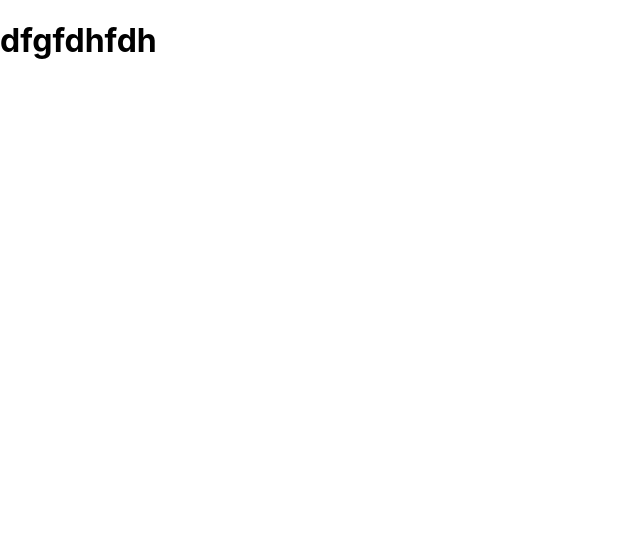
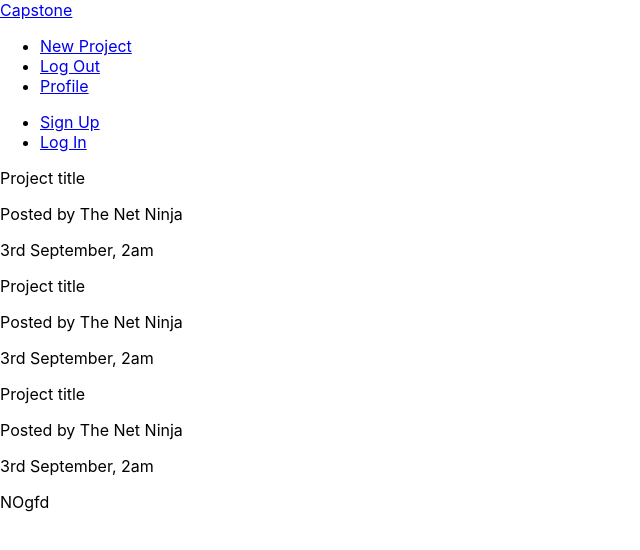
Before and after one commit to ryguybenson/Final-Capstone, a React (Create React App) app: page / in a window 1280 px wide. Shown: the top 550 px of the page, without its empty margins (0-640 px from the left). Built offline with nearby package versions, Linux system fonts and the light colour scheme.

Commit message:
add projectList

```diff
--- a/package.json
+++ b/package.json
@@ -3,6 +3,7 @@
   "version": "0.1.0",
   "private": true,
   "dependencies": {
+    "materialize-css": "^1.0.0-rc.2",
     "react": "^16.8.6",
     "react-dom": "^16.8.6",
     "react-router-dom": "^5.0.0",
--- a/src/App.js
+++ b/src/App.js
@@ -1,5 +1,5 @@
 import React, { Component } from 'react';
-import { BrowserRouter } from 'react-router-dom'
+import { BrowserRouter, Switch, Route } from 'react-router-dom'
 import Navbar from './components/layout/Navbar'
 import Dashboard from './components/dashboard/Dashboard'
 
@@ -10,7 +10,10 @@ class App extends Component {
     return (
       <BrowserRouter>
         <div className="App">
-          <h1>dfgfdhfdh</h1>
+          <Navbar />
+          <Switch>
+            <Route path='/' component={Dashboard} />
+          </Switch>
         </div>
       </BrowserRouter>
     );
--- a/src/components/dashboard/Dashboard.js
+++ b/src/components/dashboard/Dashboard.js
@@ -0,0 +1,22 @@
+import React, { Component } from 'react'
+import ProjectList from '../projects/ProjectList'
+import Notifications from './Notifications'
+
+class Dashboard extends Component {
+  render(){
+    return (
+      <div>
+        <div>
+          <div>
+            <ProjectList />
+          </div>
+          <div>
+            <Notifications />
+          </div>
+        </div>
+      </div>
+    )
+  }
+}
+
+export default Dashboard;
--- a/src/components/dashboard/Notifications.js
+++ b/src/components/dashboard/Notifications.js
@@ -0,0 +1,11 @@
+import React from 'react';
+
+const Notifications = () => {
+  return (
+    <div>
+    <p>NOgfd</p>
+    </div>
+  )
+}
+
+export default Notifications
--- a/src/components/layout/Navbar.js
+++ b/src/components/layout/Navbar.js
@@ -1,13 +1,17 @@
 import React from 'react';
 import { Link } from 'react-router-dom';
+import SignedInLinks from './SignedInLinks';
+import SignedOutLinks from './SignedOutLinks';
 
 const Navbar = () => {
   return (
     <nav className="nav-wrapper grey darken-3">
       <div className="container">
         <Link to='/' className="brand-logo">Capstone</Link>
-        </div>
-        </nav>
+        <SignedInLinks />
+        <SignedOutLinks />
+      </div>
+    </nav>
   )
 }
 
--- a/src/components/layout/SignedInLinks.js
+++ b/src/components/layout/SignedInLinks.js
@@ -0,0 +1,14 @@
+import React from 'react';
+import { NavLink } from 'react-router-dom';
+
+const SignedInLinks = () => {
+  return (
+    <ul className="right">
+      <li><NavLink to='/'>New Project</NavLink></li>
+      <li><NavLink to='/'>Log Out</NavLink></li>
+      <li><NavLink to='/'>Profile</NavLink></li>
+    </ul>
+  )
+}
+
+export default SignedInLinks;
--- a/src/components/layout/SignedOutLinks.js
+++ b/src/components/layout/SignedOutLinks.js
@@ -0,0 +1,14 @@
+import React from 'react';
+import { NavLink } from 'react-router-dom';
+
+const SignedOutLinks = () => {
+    return (
+      <ul className="right">
+        <li><NavLink to='/'>Sign Up</NavLink></li>
+        <li><NavLink to='/'>Log In</NavLink></li>
+      </ul>
+    )
+  }
+
+
+export default SignedOutLinks;
--- a/src/components/projects/ProjectList.js
+++ b/src/components/projects/ProjectList.js
@@ -0,0 +1,35 @@
+import React from 'react'
+
+const ProjectList = () => {
+
+  return (
+
+    <div className="project-list section">
+      <div className="card z-depth-0 project-summary">
+        <div className="card-content grey-text text-darken-3">
+          <span className="card-title ">Project title</span>
+          <p>Posted by The Net Ninja</p>
+          <p className="grey-text">3rd September, 2am</p>
+        </div>
+      </div>
+
+      <div className="card z-depth-0 project-summary">
+        <div className="card-content grey-text text-darken-3">
+          <span className="card-title ">Project title</span>
+          <p>Posted by The Net Ninja</p>
+          <p className="grey-text">3rd September, 2am</p>
+        </div>
+      </div>
+
+      <div className="card z-depth-0 project-summary">
+        <div className="card-content grey-text text-darken-3">
+          <span className="card-title ">Project title</span>
+          <p>Posted by The Net Ninja</p>
+          <p className="grey-text">3rd September, 2am</p>
+        </div>
+      </div>
+    </div>
+  )
+}
+
+export default ProjectList
```
Also changed, not shown: 1 other file (tests, documents, lock files or other folders).
